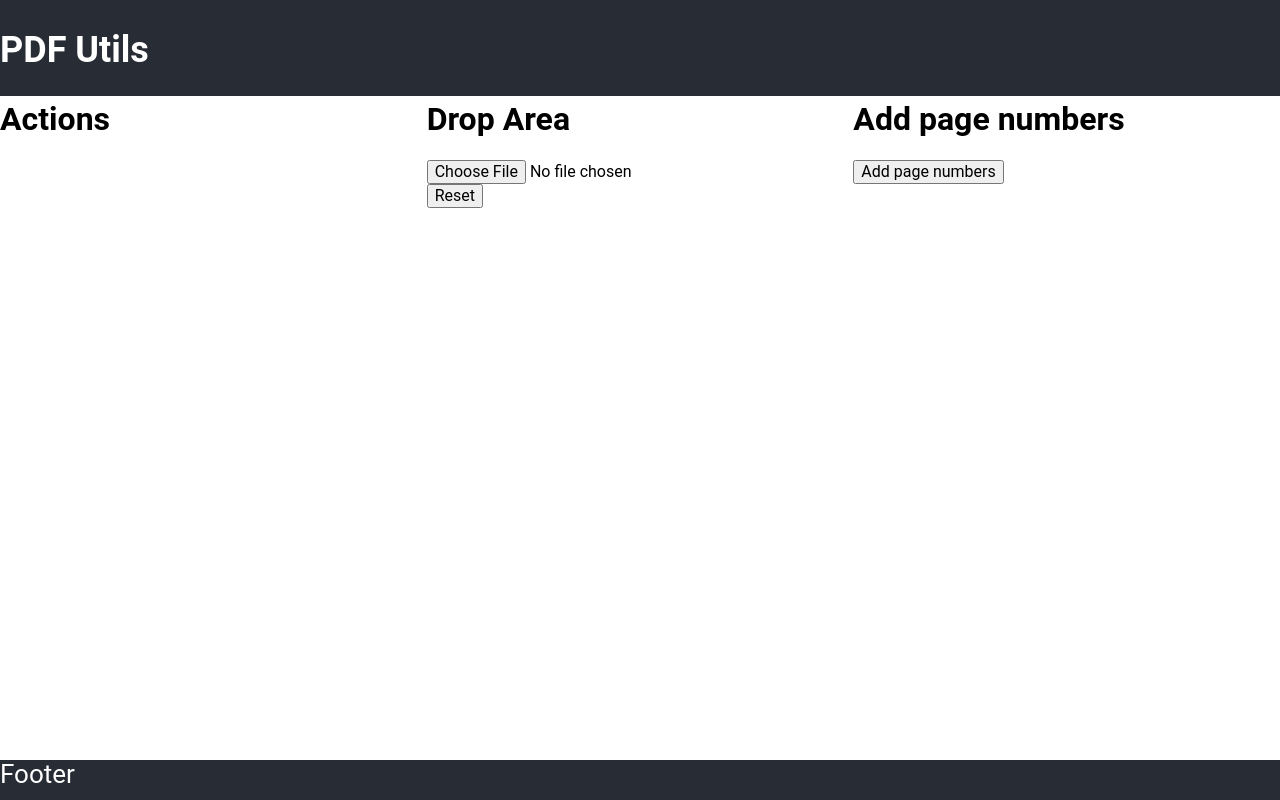
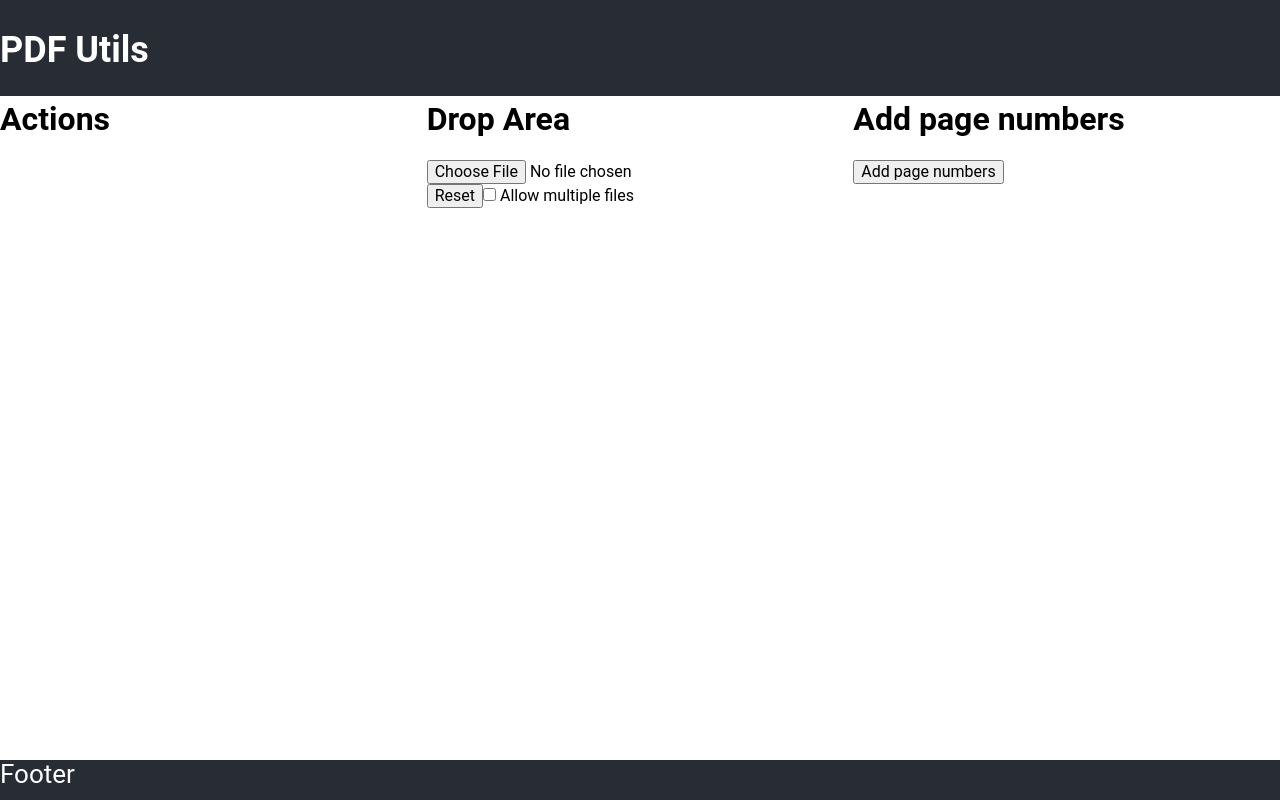
Before and after one commit to c1b3rt00lk1t/pdf-poc, a React (Vite) app: page / in a window 1280 px wide. Built offline with nearby package versions, Linux system fonts and the light colour scheme.

Commit message:
Add a checkbox  toggle for multiple file selection

```diff
--- a/src/components/DropArea.tsx
+++ b/src/components/DropArea.tsx
@@ -1,9 +1,9 @@
 /** In a first mvp the component will have an input that allows to select on pdf file from one folder and stores its content to be able to modify it in a later stage
  * Only pdf files will be allowed
- * The input must be able to optionally accept multiple files.
+ * The input must be able to optionally accept multiple files. A checkbox will allow to select if the user wants to select one or multiple files
  */
 
-import { ChangeEvent, useRef } from "react";
+import { ChangeEvent, useRef, useState } from "react";
 import styles from "./DropArea.module.css";
 
 export interface DropAreaProps {
@@ -12,6 +12,8 @@ export interface DropAreaProps {
 }
 
 const DropArea = ({ handleChangeInput, handleClickReset }: DropAreaProps) => {
+  const [multipleFiles, setMultipleFiles] = useState<boolean>(false);
+
   const refInput = useRef<HTMLInputElement>(null);
   const resetInput = (ref: React.RefObject<HTMLInputElement>) => {
     if (ref.current) {
@@ -26,11 +28,12 @@ const DropArea = ({ handleChangeInput, handleClickReset }: DropAreaProps) => {
         <input
           type="file"
           accept=".pdf"
-          multiple={false}
+          multiple={multipleFiles}
           onChange={handleChangeInput}
           ref={refInput}
         />
       </div>
+      <div>
         <button
           className={styles.button}
           onClick={() => {
@@ -40,6 +43,12 @@ const DropArea = ({ handleChangeInput, handleClickReset }: DropAreaProps) => {
         >
           Reset
         </button>
+        <input
+          type="checkbox"
+          onChange={() => setMultipleFiles((multipleFiles) => !multipleFiles)}
+        />{" "}
+        Allow multiple files
+      </div>
     </div>
   );
 };
```
Lines whose indentation alone changed are shown as unchanged.
